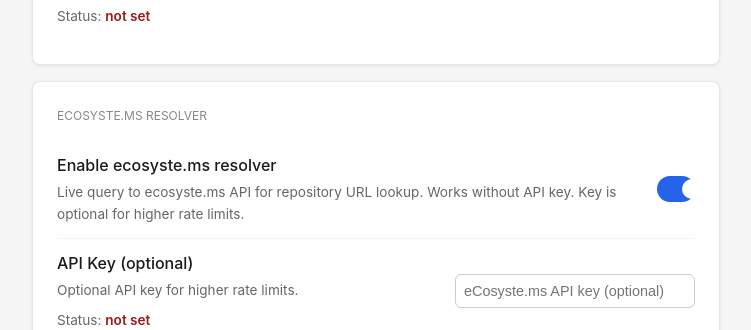
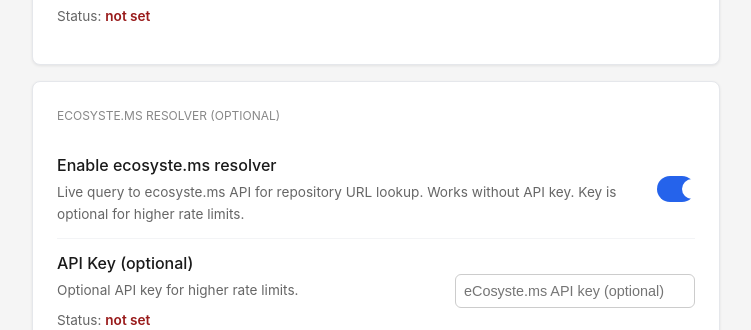
Before and after one commit to mArTi3-github/sbom-helper, a FastAPI app: page /settings in a window 1280 px wide. Shown: the part 1028-1358 px from the top of the page, without its empty margins (264-1015 px from the left). Run offline with FastAPI, Linux system fonts and the light colour scheme; parts of the project's set-up code (start-up, migrations or seed data) failed here and were passed over.

Commit message:
Уточнен шаблон раздела настроек

```diff
--- a/src/purl_resolver/templates/settings.html
+++ b/src/purl_resolver/templates/settings.html
@@ -161,7 +161,7 @@
         </div>
 
         <div class="card" style="margin-top:1rem;">
-            <div class="card-title">eCosyste.ms Resolver</div>
+            <div class="card-title">ecosyste.ms Resolver (optional)</div>
             <div class="setting-row">
                 <div>
                     <div class="setting-label">Enable ecosyste.ms resolver</div>
```
